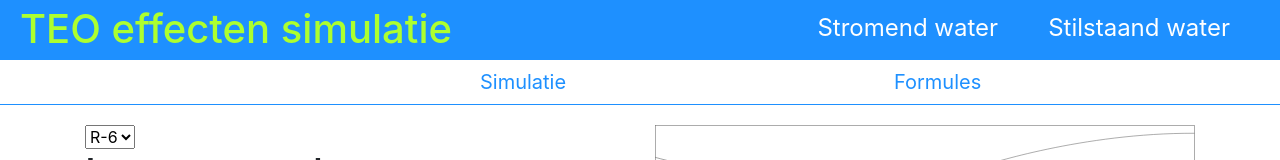
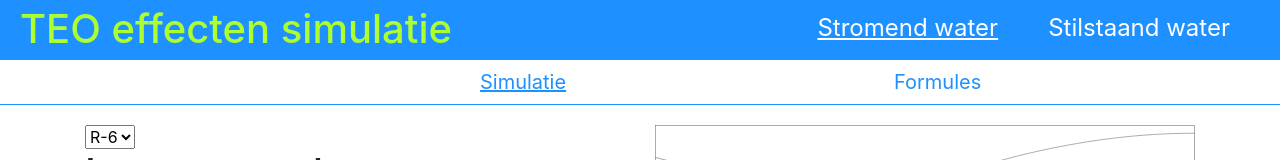
Before and after one commit to mikepas/TEO-simulatie, an Angular app: page /stromend-water/stromend-water-simulatie in a window 1280 px wide. Shown: the top 160 px of the page. Built offline with nearby package versions, Linux system fonts and the light colour scheme.

Commit message:
selected menu item with underline

```diff
--- a/src/app/app-routing.module.ts
+++ b/src/app/app-routing.module.ts
@@ -2,7 +2,7 @@ import { NgModule } from '@angular/core';
 import { Routes, RouterModule } from '@angular/router';
 
 const routes: Routes = [
-  { path: '', loadChildren: () => import('./flowing-water/flowing-water.module').then(m => m.FlowingWaterModule) },
+  { path: '', redirectTo: '/stromend-water/stromend-water-simulatie', pathMatch: 'full' },
   { path: 'stromend-water', loadChildren: () => import('./flowing-water/flowing-water.module').then(m => m.FlowingWaterModule) },
   { path: 'stilstaand-water', loadChildren: () => import('./stagnant-water/stagnant-water.module').then(m => m.StagnantWaterModule) },
 ];
--- a/src/app/app.component.html
+++ b/src/app/app.component.html
@@ -1,6 +1,6 @@
 <div id="header">
   <h1>TEO effecten simulatie</h1>
-  <a [routerLink]="['/stilstaand-water']">Stilstaand water</a>
-  <a [routerLink]="['/stromend-water']">Stromend water</a>
+  <a routerLinkActive="is-active" [routerLink]="['/stilstaand-water/stilstaand-water-simulatie']">Stilstaand water</a>
+  <a routerLinkActive="is-active" [routerLink]="['/stromend-water/stromend-water-simulatie']">Stromend water</a>
 </div>
 <router-outlet></router-outlet>
--- a/src/app/shared/menu/menu.component.html
+++ b/src/app/shared/menu/menu.component.html
@@ -1,10 +1,10 @@
 <div class="menu-container">
     <div class="row">
         <div class="col-md">
-            <a class="btn btn-link menu-link" (click)="toSimulation()">Simulatie</a>
+            <a routerLinkActive="is-active" class="btn btn-link menu-link" [routerLink]="[simulationUrl]">Simulatie</a>
         </div>
         <div class="col-md">
-            <a class="btn btn-link menu-link" (click)="toFormula()">Formules</a>
+            <a routerLinkActive="is-active" class="btn btn-link menu-link" [routerLink]="[wikiUrl]">Formules</a>
         </div>
     </div>
 </div>
--- a/src/app/shared/menu/menu.component.ts
+++ b/src/app/shared/menu/menu.component.ts
@@ -9,17 +9,13 @@ import { Router } from '@angular/router';
 export class MenuComponent implements OnInit {
 
   @Input() type: String | undefined;
+  simulationUrl: string = "";
+  wikiUrl: string = "";
 
   constructor(public router: Router) { }
 
   ngOnInit(): void {
-  }
-
-  toSimulation() {
-    this.router.navigate(['/' + this.type + '-water/' + this.type + '-water-simulatie']);
-  }
-
-  toFormula() {
-    this.router.navigate(['/' + this.type + '-water/' + this.type + '-water-wiki']);
+    this.simulationUrl = '/' + this.type + '-water/' + this.type + '-water-simulatie';
+    this.wikiUrl = '/' + this.type + '-water/' + this.type + '-water-wiki';
   }
 }
--- a/src/styles.scss
+++ b/src/styles.scss
@@ -1 +1,5 @@
 /* You can add global styles to this file, and also import other style files */
+
+.is-active {
+    text-decoration: underline;
+}
```
